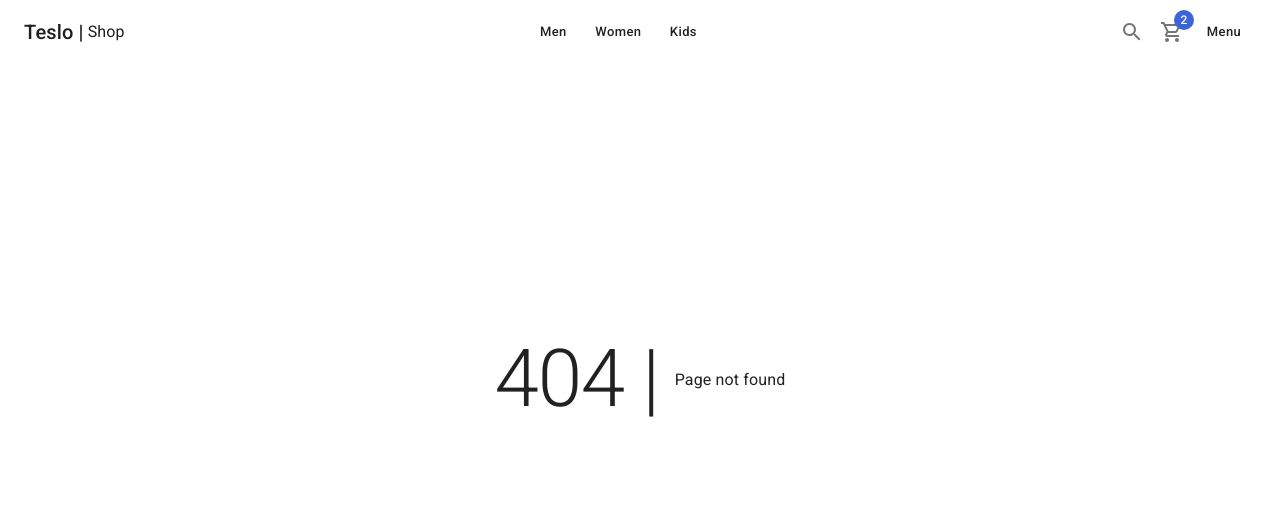
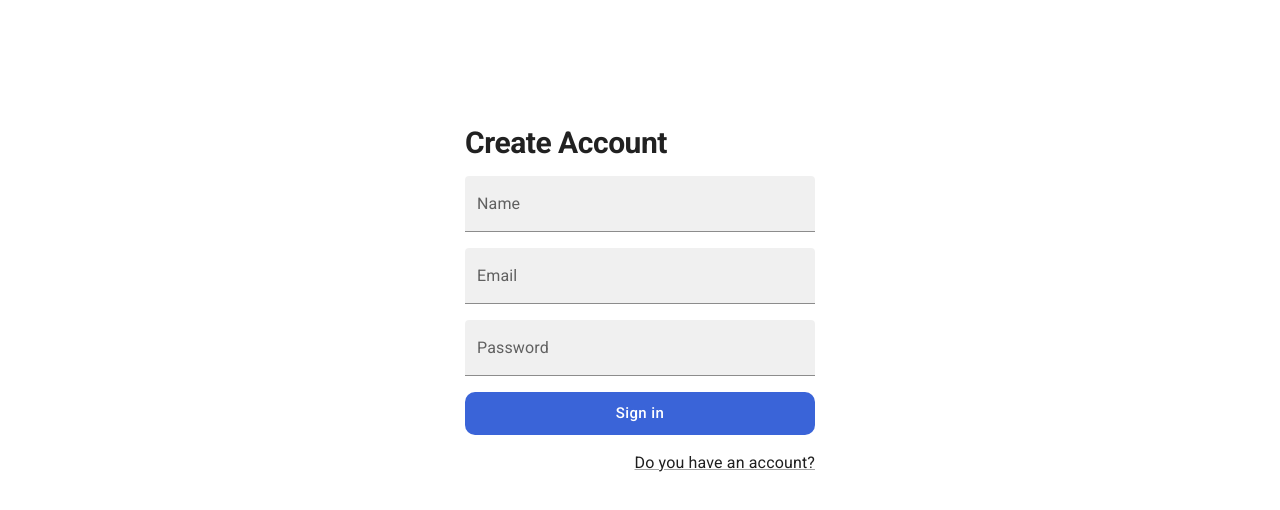
Before and after one commit to Santipac/Clouty-Ecommerce, a Next.js app: page /auth/register in a window 1280 px wide. Before the commit this address had no page. Shown: the top 510 px of the page. Built offline with nearby package versions, Linux system fonts and the light colour scheme.

Commit message:
Auth Layout, pages and components finished

```diff
--- /dev/null
+++ b/components/layouts/AuthLayout.tsx
@@ -0,0 +1,30 @@
+import { Box } from '@mui/material';
+import Head from 'next/head';
+import React from 'react';
+
+interface Props {
+  title: string;
+  children: JSX.Element | JSX.Element[];
+}
+
+const AuthLayout: React.FC<Props> = ({ children, title }) => {
+  return (
+    <>
+      <Head>
+        <title>{title}</title>
+      </Head>
+      <main>
+        <Box
+          display="flex"
+          justifyContent="center"
+          alignItems="center"
+          height="calc(100vh - 200px)"
+        >
+          {children}
+        </Box>
+      </main>
+    </>
+  );
+};
+
+export default AuthLayout;
--- a/components/layouts/index.ts
+++ b/components/layouts/index.ts
@@ -1 +1,2 @@
+export * from './AuthLayout';
 export * from './ShopLayout';
--- /dev/null
+++ b/pages/auth/register.tsx
@@ -0,0 +1,51 @@
+import React from 'react';
+import NextLink from 'next/link';
+import AuthLayout from '@/components/layouts/AuthLayout';
+import { Box, Button, Grid, Link, TextField, Typography } from '@mui/material';
+
+const RegisterPage = () => {
+  return (
+    <AuthLayout title="Login">
+      <Box sx={{ width: 350, padding: '10px, 20px' }}>
+        <Grid container spacing={2}>
+          <Grid item xs={12}>
+            <Typography variant="h1" component="h1">
+              Create Account
+            </Typography>
+          </Grid>
+          <Grid item xs={12}>
+            <TextField label="Name" type="text" variant="filled" fullWidth />
+          </Grid>
+          <Grid item xs={12}>
+            <TextField label="Email" variant="filled" fullWidth />
+          </Grid>
+          <Grid item xs={12}>
+            <TextField
+              label="Password"
+              type="password"
+              variant="filled"
+              fullWidth
+            />
+          </Grid>
+          <Grid item xs={12}>
+            <Button
+              color="secondary"
+              className="circular-btn"
+              size="large"
+              fullWidth
+            >
+              Sign in
+            </Button>
+          </Grid>
+          <Grid item xs={12} display="flex" justifyContent="end">
+            <NextLink href="/auth/login" passHref legacyBehavior>
+              <Link underline="always">Do you have an account?</Link>
+            </NextLink>
+          </Grid>
+        </Grid>
+      </Box>
+    </AuthLayout>
+  );
+};
+
+export default RegisterPage;
```
Also changed, not shown: pages/auth/login.tsx (added, +48 -0 lines).
